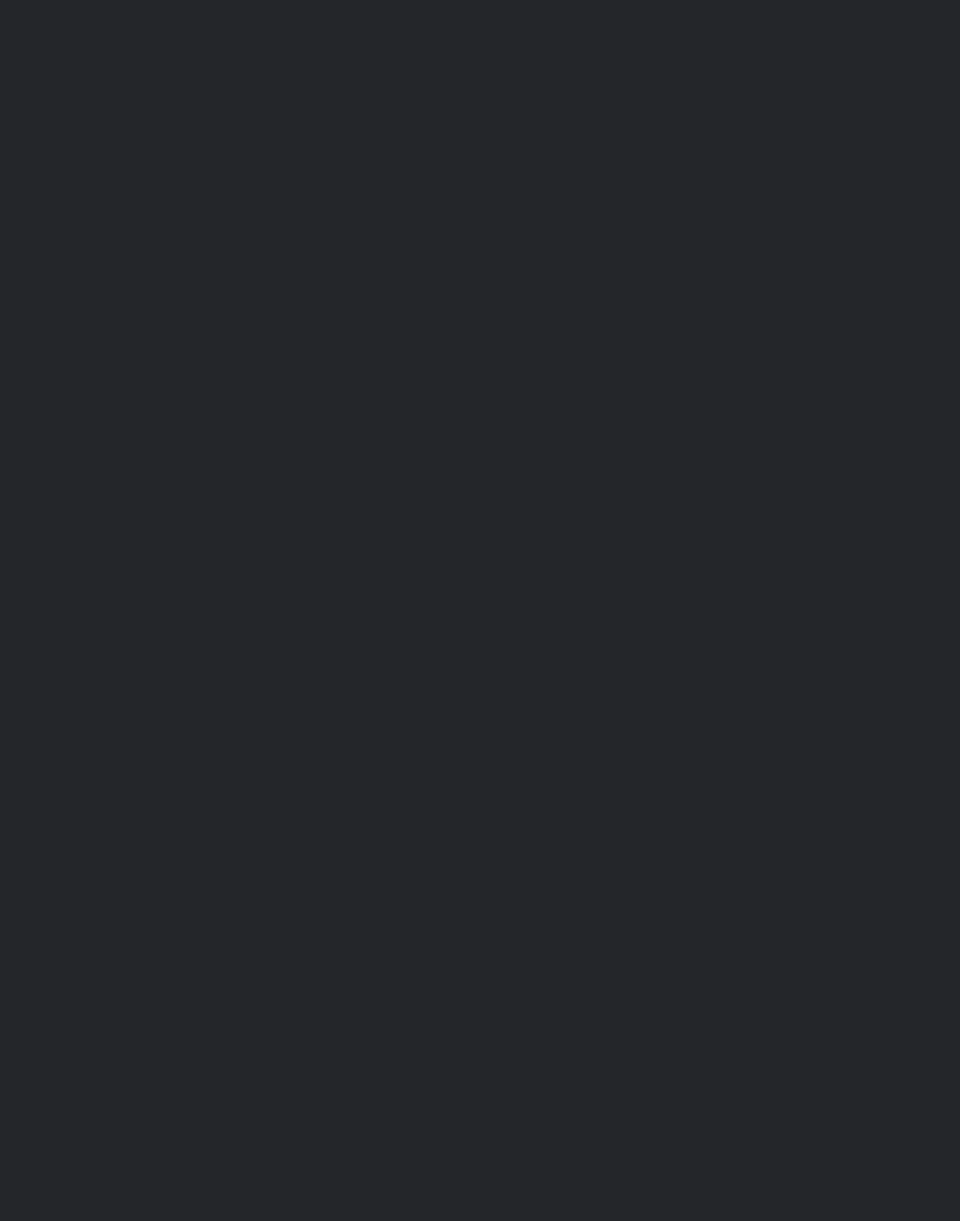
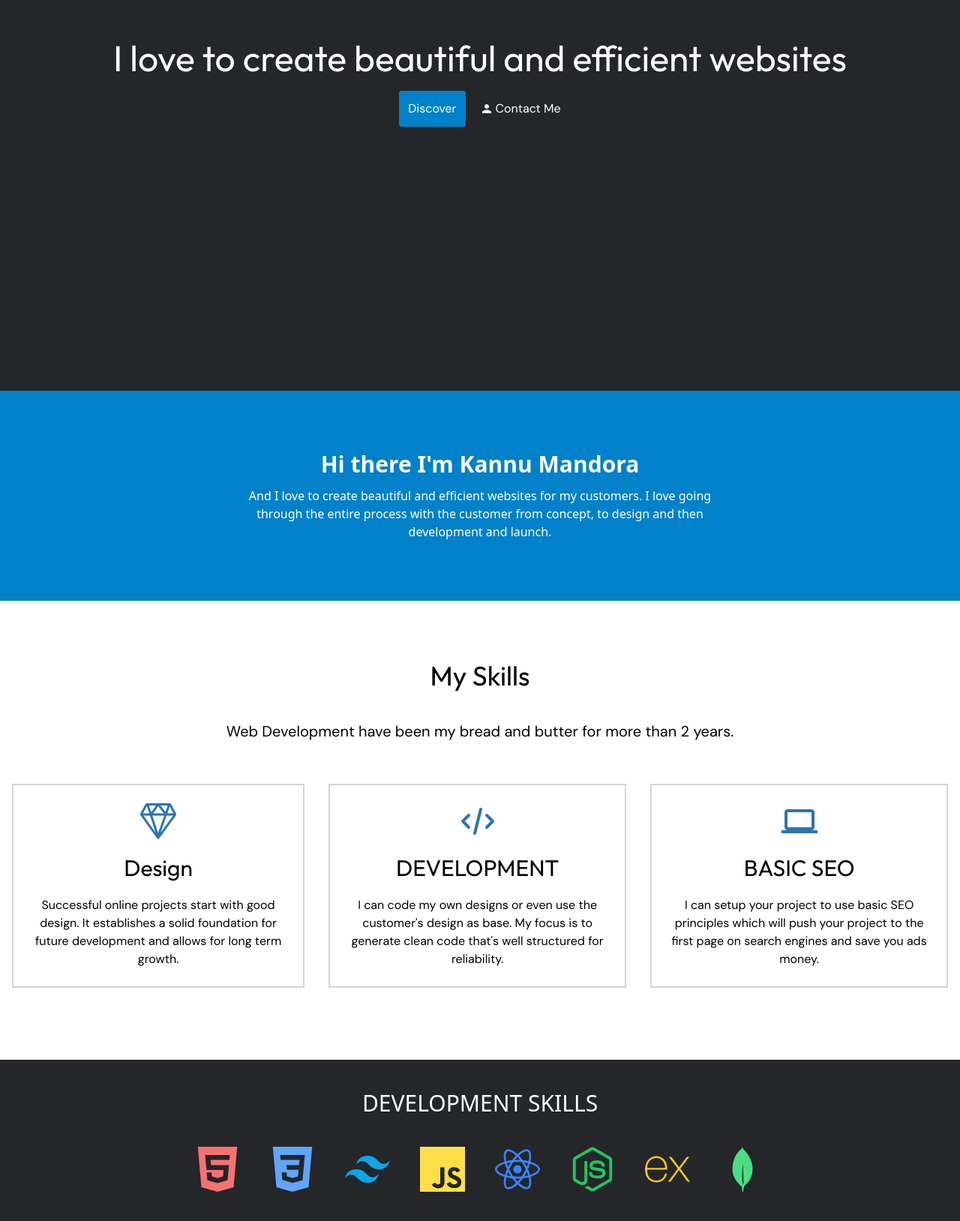
Before and after one commit to mandorakannu/Kannu-Mandora-Portfolio, a React (Vite) app: page / in a window 1280 px wide. Shown: the part 336-1964 px from the top of the page at 75% size. Before the commit the page ends 800 px from the top, so only its background shows below. Built offline with nearby package versions, Linux system fonts and the light colour scheme.

Commit message:
Create: Main section

```diff
--- a/src/App.css
+++ b/src/App.css
@@ -1,7 +1,7 @@
 @import url('https://fonts.googleapis.com/css2?family=DM+Sans:ital,wght@0,400;0,500;0,700;1,400;1,500;1,700&family=Fira+Code:wght@300;400;500;600;700&family=Outfit:wght@100;200;300;400;500;600;700;800;900&display=swap');
 
 * {
-    @apply m-0 p-0 box-border transition-all delay-150 ease-in-out;
+    @apply m-0 p-0 box-border transition-all delay-150 ease-in-out select-none ;
 }
 
 body {
--- a/src/App.tsx
+++ b/src/App.tsx
@@ -1,12 +1,15 @@
 import Navigation from "./components/Navigation";
 import { BrowserRouter as Router, Routes, Route } from "react-router-dom";
 import "./App.css";
+import Entry from "./components/Entry";
 const App = () => {
   return (
     <>
       <Router>
         <Routes>
-          <Route path="/" element={<Navigation />}></Route>
+          <Route path="/" element={<Navigation />}>
+            <Route path="/" element={<Entry />} />
+          </Route>
         </Routes>
       </Router>
     </>
--- /dev/null
+++ b/src/components/Entry.tsx
@@ -0,0 +1,98 @@
+import { IoMdPerson } from "react-icons/io";
+import { SlDiamond } from "react-icons/sl";
+import { HiOutlineCode } from "react-icons/hi";
+import { MdComputer } from "react-icons/md";
+import { SiHtml5 } from "react-icons/si";
+import { SiCss3 } from "react-icons/si";
+import { SiTailwindcss } from "react-icons/si";
+import { SiJavascript } from "react-icons/si";
+import { SiReact } from "react-icons/si";
+import { SiExpress } from "react-icons/si";
+import { SiMongodb } from "react-icons/si";
+import { FaNodeJs } from "react-icons/fa";
+
+const Entry = () => {
+  return (
+    <>
+      <main>
+        <div className="max-sm:h-[50vh] h-screen flex flex-col justify-center items-center">
+          <h1 className="text-center max-sm:text-4xl text-5xl font-outfit px-10">
+            I love to create beautiful and efficient websites
+          </h1>
+          <div className="flex items-center my-5 gap-5">
+            <button className="bg-twitter hover:bg-navy-200  p-3 rounded font-DMSans">
+              Discover
+            </button>
+            <button className="flex items-center gap-1 font-DMSans hover:text-instagram">
+              <IoMdPerson /> Contact Me
+            </button>
+          </div>
+        </div>
+      </main>
+      <section className="flexColCenter bg-twitter py-20 px-2 gap-3">
+        <h2 className="text-center text-3xl font-semibold">
+          Hi there I'm Kannu Mandora
+        </h2>
+        <p className="text-center sm:w-1/2 ">
+          And I love to create beautiful and efficient websites for my
+          customers. I love going through the entire process with the customer
+          from concept, to design and then development and launch.
+        </p>
+      </section>
+      {/* Skills */}
+      <div className="bg-white text-black flexColCenter py-20 h-max font-DMSans">
+        <h2 className="text-4xl font-outfit text-center">My Skills</h2>
+        <p className="my-10 text-xl px-2 text-center">
+          Web Development have been my bread and butter for more than 2 years.
+        </p>
+        <div className="flex max-sm:flex-col justify-center items-center">
+          <section className="flexColCenter gap-5 border-2 border-gray-300 m-4 p-6">
+            <SlDiamond className="text-5xl text-navy-100" />
+            <h3 className="text-3xl font-outfit">Design</h3>
+            <p className="text-center">
+              Successful online projects start with good design. It establishes
+              a solid foundation for future development and allows for long term
+              growth.
+            </p>
+          </section>
+          <section className="flexColCenter gap-5 border-2 border-gray-300 m-4 p-6">
+            <HiOutlineCode className="text-5xl text-navy-100" />
+            <h3 className="text-3xl font-outfit">DEVELOPMENT</h3>
+            <p className="text-center">
+              I can code my own designs or even use the customer's design as
+              base. My focus is to generate clean code that's well structured
+              for reliability.
+            </p>
+          </section>
+          <section className="flexColCenter gap-5 border-2 border-gray-300 m-4 p-6">
+            <MdComputer className="text-5xl text-navy-100" />
+            <h3 className="text-3xl font-outfit">BASIC SEO</h3>
+            <p className="text-center">
+              I can setup your project to use basic SEO principles which will
+              push your project to the first page on search engines and save you
+              ads money.
+            </p>
+          </section>
+        </div>
+      </div>
+      {/* DEVELOPMENT SKILLS */}
+      <div>
+        <section className="flexColCenter py-10">
+          <h1 className="text-3xl">DEVELOPMENT SKILLS</h1>
+          <div className="grid max-sm:grid-cols-4 sm:grid-flow-col grid-rows-1 gap-10 my-10 px-4">
+            <SiHtml5 className="text-6xl text-red-400" />
+            <SiCss3 className="text-6xl text-blue-400 " />
+            <SiTailwindcss className="text-6xl text-sky-500 " />
+            <SiJavascript className="text-6xl text-yellow-300" />
+            <SiReact className="text-6xl text-blue-500" />
+            <FaNodeJs className="text-6xl text-green-500" />
+            <SiExpress className="text-6xl text-yellow-400" />
+            <SiMongodb className="text-6xl text-green-400" />
+          </div>
+        </section>
+      </div>
+    </>
+  );
+};
+
+export default Entry;
```
